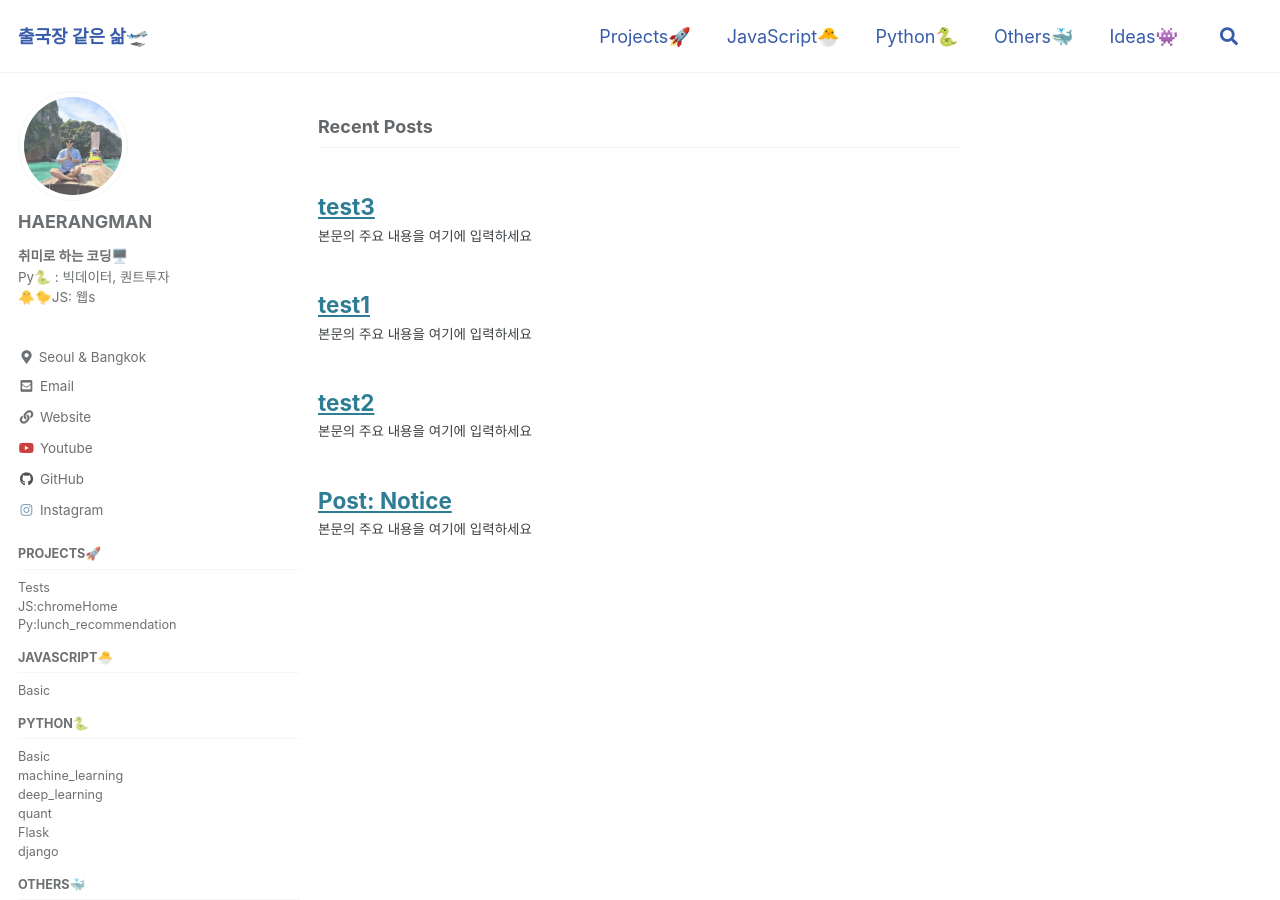
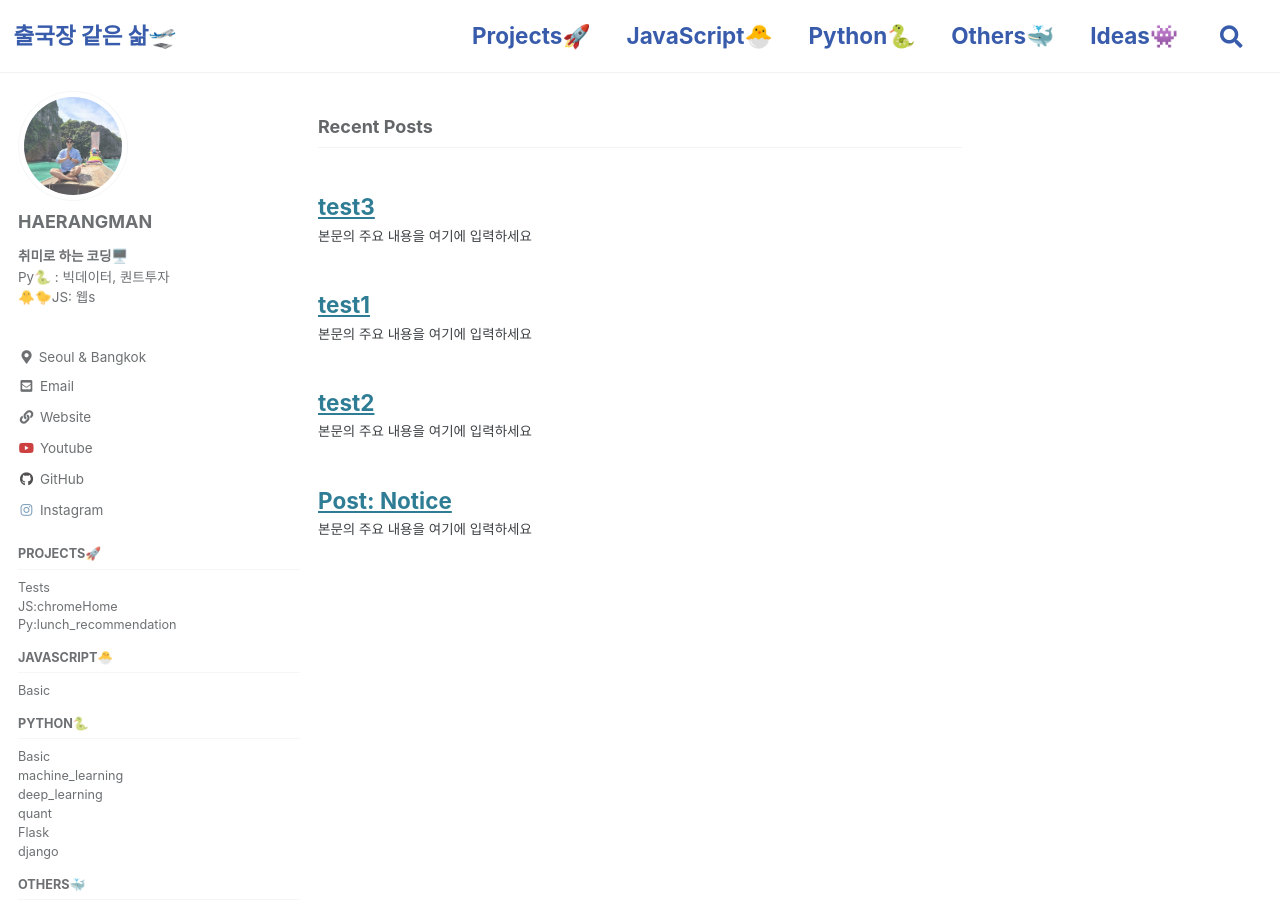
Before and after one commit to HAERANGMAN/HAERANGMAN.github.io, a Jekyll site: the page built from index.html, in a window 1280 px wide and 900 px high. Built offline with Jekyll 4.4.1, drawn with Linux system fonts in a browser that asks for light colours; cached includes are drawn as plain includes; the list of posts is cut into pages by our own code.

Commit message:
Update _masthead.scss

```diff
--- a/_sass/minimal-mistakes/_masthead.scss
+++ b/_sass/minimal-mistakes/_masthead.scss
@@ -15,7 +15,7 @@
     @include clearfix;
     margin-left: auto;
     margin-right: auto;
-    padding: 1em;
+    padding: 0.6em; /*메뉴바 패딩 조절 */
     max-width: 100%;
     display: -webkit-box;
     display: -ms-flexbox;
@@ -24,6 +24,9 @@
     -ms-flex-pack: justify;
     justify-content: space-between;
     font-family: $sans-serif-narrow;
+     /* 메뉴바 텍스트 설정 */
+    font-weight: bold;
+    font-size: $type-size-4;
 
     @include breakpoint($x-large) {
       max-width: $max-width;
```
